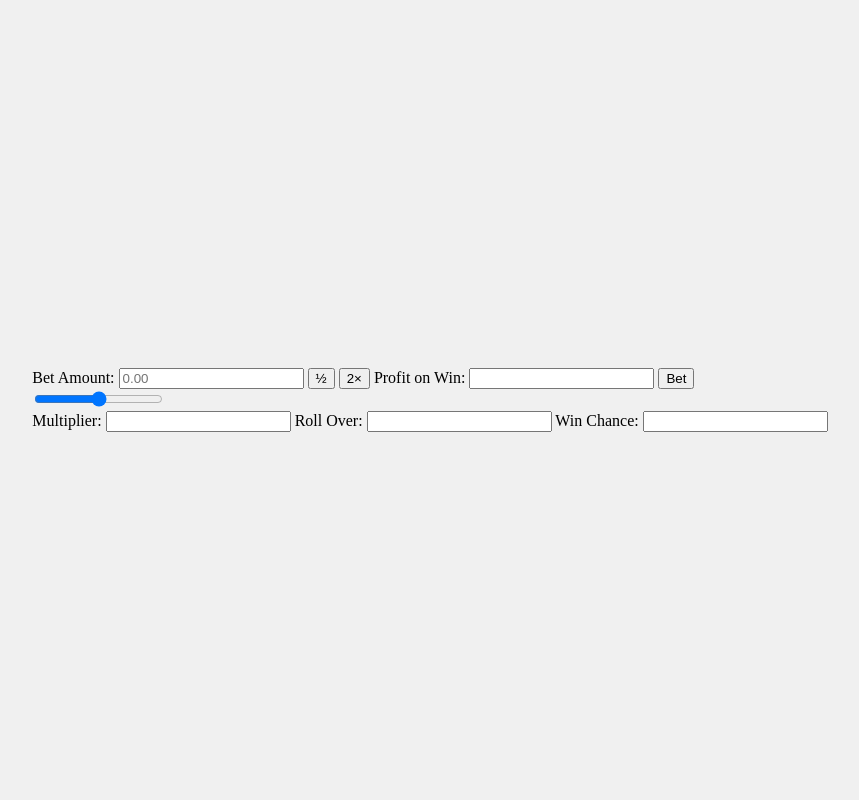
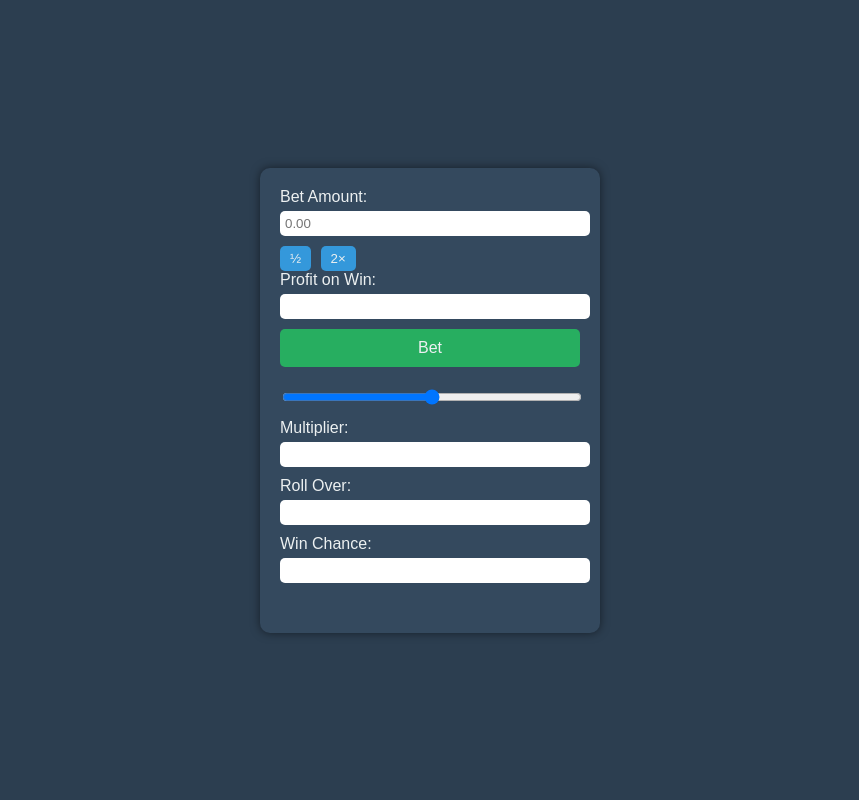
Before and after one commit to idk1251/idk1251.github.io, a PHP site: page / in a window 1280 px wide. Shown: the whole page, without its empty margins (210-1069 px from the left). Run offline with PHP 8.4, Linux system fonts and the light colour scheme.

Commit message:
Update styles.css

```diff
--- a/styles.css
+++ b/styles.css
@@ -1,47 +1,74 @@
+/* styles.css */
 body {
+    font-family: Arial, sans-serif;
+    background-color: #2C3E50;
+    color: #ecf0f1;
     display: flex;
     justify-content: center;
     align-items: center;
     height: 100vh;
     margin: 0;
-    background-color: #f0f0f0;
 }
 
-#game-container {
-    text-align: center;
+#app {
+    background-color: #34495e;
+    padding: 20px;
+    border-radius: 10px;
+    box-shadow: 0 0 10px rgba(0, 0, 0, 0.5);
+    width: 300px;
 }
 
-#balance {
-    font-size: 24px;
+.controls, .game {
+    margin-bottom: 20px;
+}
+
+.controls label, .settings label {
+    display: block;
+    margin-bottom: 5px;
+}
+
+.controls input, .settings input {
+    width: 100%;
+    padding: 5px;
+    margin-bottom: 10px;
+    border: none;
+    border-radius: 5px;
+}
+
+#betButton {
+    width: 100%;
+    padding: 10px;
+    background-color: #27ae60;
+    border: none;
+    border-radius: 5px;
+    color: #ecf0f1;
+    font-size: 16px;
+    cursor: pointer;
+}
+
+#betButton:hover {
+    background-color: #2ecc71;
+}
+
+#sliderContainer {
+    width: 100%;
     margin-bottom: 10px;
 }
 
-#difficulty button {
-    margin: 5px;
-    padding: 10px 20px;
-    font-size: 16px;
+#slider {
+    width: 100%;
 }
 
-#game-area {
-    position: relative;
-    width: 600px;
-    height: 400px;
-    border: 1px solid #000;
-    background-color: #fff;
-    overflow: hidden;
+button {
+    padding: 5px 10px;
+    margin-right: 5px;
+    background-color: #3498db;
+    border: none;
+    border-radius: 5px;
+    color: #ecf0f1;
+    cursor: pointer;
 }
 
-#car {
-    position: absolute;
-    width: 60px;
-    height: auto;
-    bottom: 10px;
-    left: 270px;
+button:hover {
+    background-color: #2980b9;
 }
-
-.chicken {
-    position: absolute;
-    width: 40px;
-    height: auto;
-    top: -40px;
-}
```
